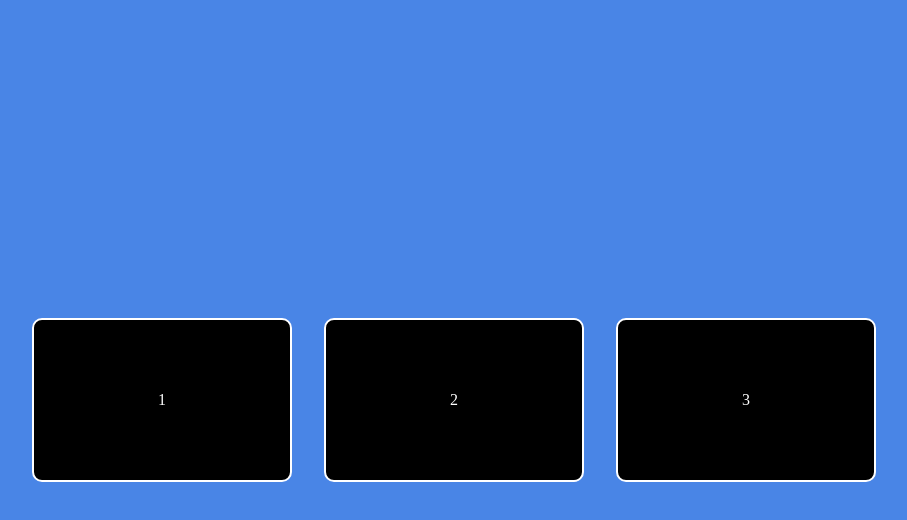
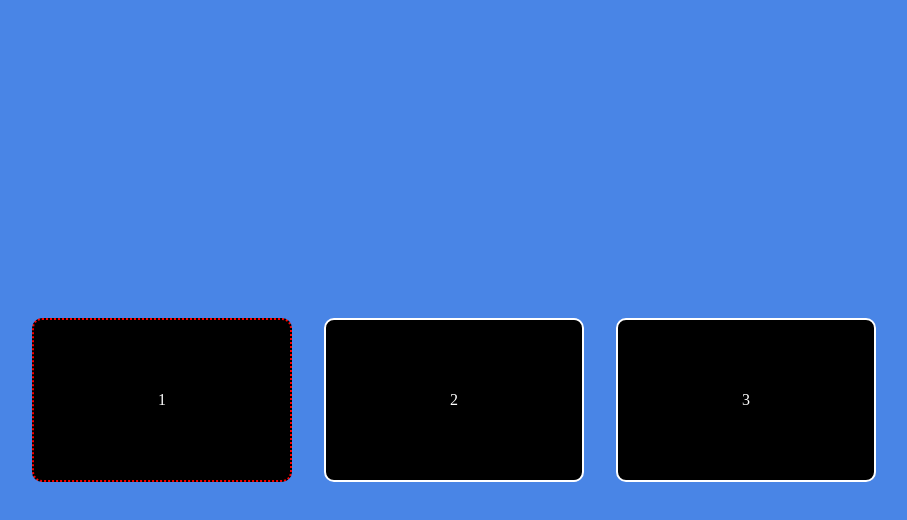
Before and after one commit to julia-paiva-lipnharski/displayFlex1c, a plain HTML site: page index.html in a window 1280 px wide. In both pictures the pointer is over the element 348 px from the left and 400 px from the top of the page. Shown: the whole page, without its empty margins (186-1093 px from the left). Drawn offline with Linux system fonts and the light colour scheme.

Commit message:
sdfdsdvs

```diff
--- a/index.html
+++ b/index.html
@@ -34,6 +34,11 @@
             align-items: center;
 
         }
+
+        .box:hover{
+            border: 2px dotted red;
+
+        }
     </style>
 </head>
 <body>
```
